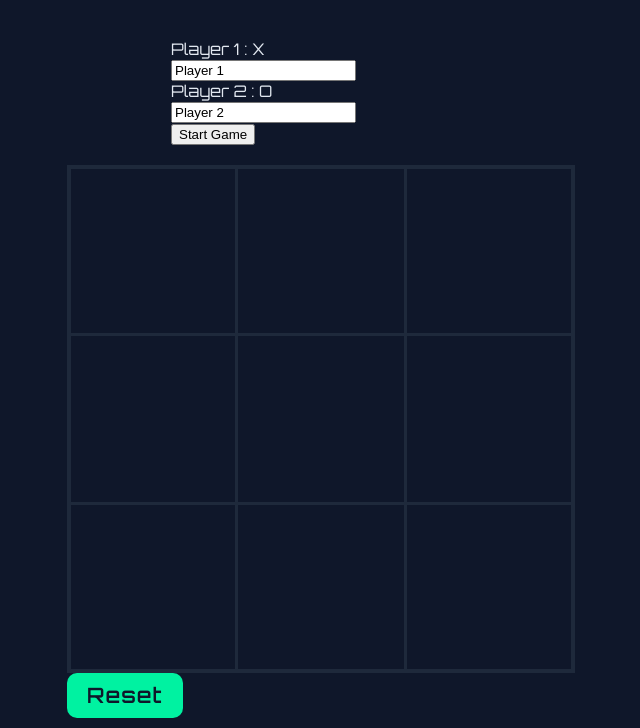
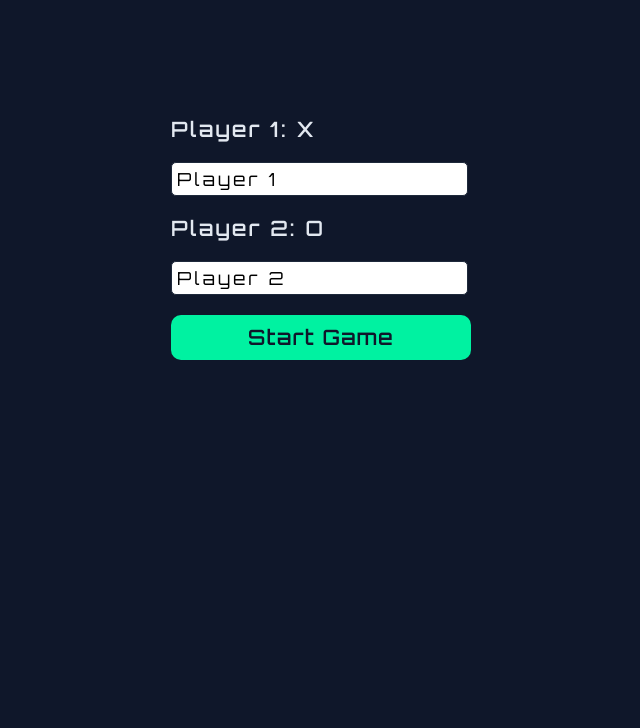
Before and after one commit to sameeksha-dalvi/tic-tac-toe, a plain HTML site: page index.html in a window 1280 px wide. Shown: the part 72-800 px from the top of the page, without its empty margins (319-959 px from the left). Drawn offline with Linux system fonts and the light colour scheme.

Commit message:
style:add style to setup screen

```diff
--- a/index.html
+++ b/index.html
@@ -15,21 +15,21 @@
         <div class="setup-screen">
             <div class="players">
                 <div id="player1">
-                    <label for="player1-name">Player 1 : X</label><br>
+                    <label for="player1-name">Player 1: X</label><br><br>
                     <input type="text" id="player1-name" placeholder="Player 1 Name" value="Player 1">
                 </div>
                 <div id="player2">
-                    <label for="player2-name">Player 2 : O</label><br>
+                    <label for="player2-name">Player 2: O</label><br><br>
                     <input type="text" id="player2-name" placeholder="Player 2 Name" value="Player 2">
                 </div>
                 <div>
-                    <button>Start Game</button>
+                    <button id="startBtn" class="btn">Start Game</button>
                 </div>
 
             </div>
         </div>
 
-        <div class="game-screen">
+        <div class="game-screen hidden">
             <div class="winner"></div>
 
             <div class="board">
--- a/style.css
+++ b/style.css
@@ -8,43 +8,43 @@
 }
 
 
-:root{
-    --bg : #0F172A;
-    --txt : #E2E8F0;
+:root {
+    --bg: #0F172A;
+    --txt: #E2E8F0;
     --borderlines: #1E293B;
-    --x-marker:#FF006E;
-    --o-marker:#00F5D4;
-    --cell-hover: rgba(255,255,255,0.06);
-    --winner-msg:#80FF00;
-    --draw-msg:#F1C40F;
-    --btn:#00F2A1;
-    --btn-hover:#0AFFD9;
+    --x-marker: #FF006E;
+    --o-marker: #00F5D4;
+    --cell-hover: rgba(255, 255, 255, 0.06);
+    --winner-msg: #80FF00;
+    --draw-msg: #F1C40F;
+    --btn: #00F2A1;
+    --btn-hover: #0AFFD9;
 }
 
-body{
+body {
     background-color: var(--bg);
     color: var(--txt);
 
 }
 
-.container{
+.container {
     display: flex;
     flex-direction: column;
     align-items: center;
     gap: 20px;
-    font-family: Orbitron ,system-ui, -apple-system, BlinkMacSystemFont, 'Segoe UI', Roboto, Oxygen, Ubuntu, Cantarell, 'Open Sans', 'Helvetica Neue', sans-serif;
+    font-family: Orbitron, system-ui, -apple-system, BlinkMacSystemFont, 'Segoe UI', Roboto, Oxygen, Ubuntu, Cantarell, 'Open Sans', 'Helvetica Neue', sans-serif;
 }
 
-.board{
+.board {
     display: grid;
     border: 4px solid var(--borderlines);
     width: 500px;
     height: 500px;
-    grid-template-columns: repeat(3,1fr);
-    grid-template-rows: repeat(3,1fr);
+    grid-template-columns: repeat(3, 1fr);
+    grid-template-rows: repeat(3, 1fr);
 }
 
-.cell{
+.cell {
     display: flex;
     justify-content: center;
     align-items: center;
@@ -52,29 +52,29 @@ body{
 
 }
 
-.left-cell{
+.left-cell {
     border-right: 3px solid var(--borderlines);
 }
 
-.right-cell{
+.right-cell {
     border-left: 3px solid var(--borderlines);
 }
 
-.top-cell{
+.top-cell {
     border-bottom: 3px solid var(--borderlines);
 }
 
-.bottom-cell{
+.bottom-cell {
     border-top: 3px solid var(--borderlines);
 }
 
-.cell:hover{
+.cell:hover {
     background-color: var(--cell-hover);
 }
 
-.btn{
-    border:none;
-    font-family: Orbitron,system-ui, -apple-system, BlinkMacSystemFont, 'Segoe UI', Roboto, Oxygen, Ubuntu, Cantarell, 'Open Sans', 'Helvetica Neue', sans-serif;
+.btn {
+    border: none;
+    font-family: Orbitron, system-ui, -apple-system, BlinkMacSystemFont, 'Segoe UI', Roboto, Oxygen, Ubuntu, Cantarell, 'Open Sans', 'Helvetica Neue', sans-serif;
     background-color: var(--btn);
     color: var(--bg);
     padding: 10px 20px;
@@ -84,38 +84,72 @@ body{
     letter-spacing: 2px;
 }
 
-.btn:hover{
+.btn:hover {
     background-color: var(--btn-hover);
 }
 
-.playerX{
+.playerX {
     color: var(--x-marker);
 }
 
-.playerO{
+.playerO {
     color: var(--o-marker);
 }
 
-.winner-msg{
+.winner-msg {
     font-size: 25px;
     letter-spacing: 3px;
     color: var(--winner-msg);
 }
 
-.draw-msg{
+.draw-msg {
     font-size: 25px;
     letter-spacing: 3px;
     color: var(--draw-msg);
 }
 
-.hidden{
+.hidden {
     display: none;
 }
 
-.setup-screen{
+.players {
     width: 300px;
+    min-height: 400px;
     display: flex;
-    align-items: center;
-    justify-content: stretch;
+    flex-direction: column;
+    align-items: stretch;
+    justify-content: center;
+    gap: 20px;
+}
 
+#player1>label,
+#player2>label {
+    font-size: 20px;
+    color: var(--txt);
+    font-weight: 600;
+    letter-spacing: 3px;
 }
+
+
+#player1>input,
+#player2>input {
+    width: 95%;
+    font-size: 18px;
+    padding: 5px;
+    border-radius: 5px;
+    border: 1px solid var(--borderlines);
+    letter-spacing: 3px;
+    font-family: Orbitron, system-ui, -apple-system, BlinkMacSystemFont, 'Segoe UI', Roboto, Oxygen, Ubuntu, Cantarell, 'Open Sans', 'Helvetica Neue', sans-serif;
+}
+
+#player1>input:focus,
+#player2>input:focus {
+    border-color: var(--winner-msg);
+    border-width: 2px;
+    outline: none;
+}
+
+#startBtn{
+    width: 100%;
+    font-size: 20px;
+}
```
